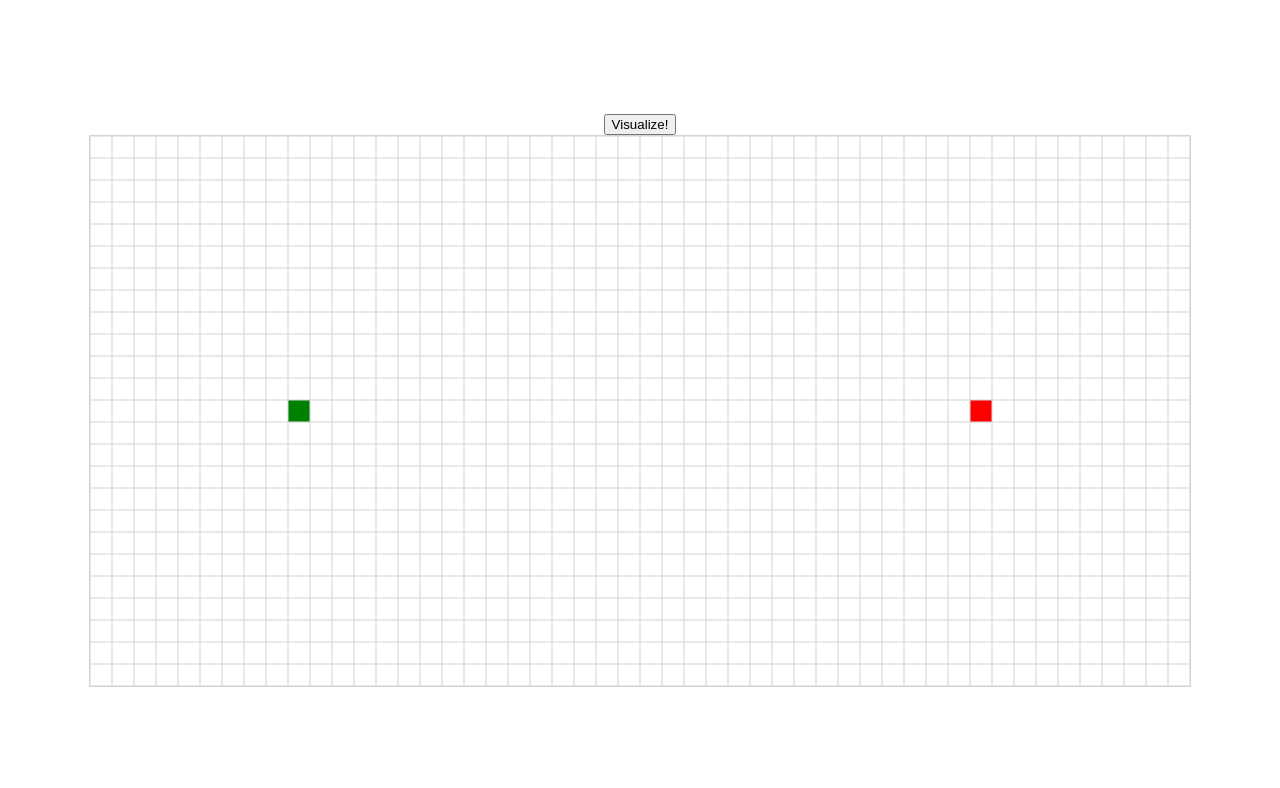
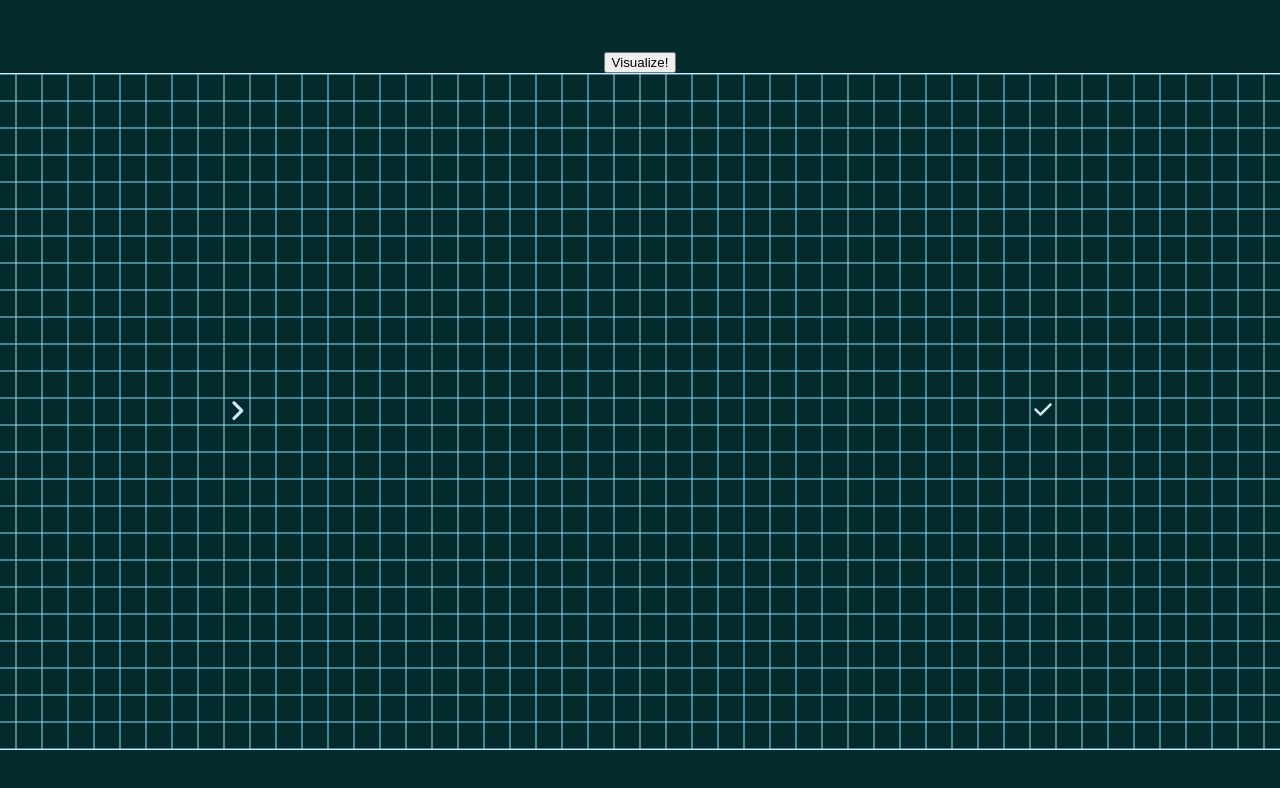
Before and after one commit to Aidan-Simard/Pathfinding-Visualizer, a React (Create React App) app: page / in a window 1280 px wide. Shown: the top 788 px of the page. Built offline with nearby package versions, Linux system fonts and the light colour scheme.

Commit message:
added icons & style changes

```diff
--- a/public/index.html
+++ b/public/index.html
@@ -25,6 +25,7 @@
       Learn how to configure a non-root public URL by running `npm run build`.
     -->
     <title>React App</title>
+    <script src="https://kit.fontawesome.com/1ee35a20fa.js" crossorigin="anonymous"></script>
   </head>
   <body>
     <noscript>You need to enable JavaScript to run this app.</noscript>
--- a/src/components/Node.css
+++ b/src/components/Node.css
@@ -1,37 +1,49 @@
 .node {
-  width: 20px;
+  width: 25px;
   min-width: 15px;
 
-  height: 20px;
+  height: 25px;
 
   padding: 1px;
-  box-shadow: inset 0 0 0 0.5px lightgrey;
-}
-
-.move-start:hover {
-  background-color: green;
-}
-
-.move-end:hover {
-  background-color: red;
+  box-shadow: inset 0 0 0 0.5px #85E0FF;
 }
 
 .start {
-  background-color: green;
+  color: #CDEDF6;
+  font-size: 25px;
 }
 
 .end {
-  background-color: red;
+  color: #CDEDF6;
+  font-size: 20px;
 }
 
 .wall {
-  background-color: black;
+  animation: wall 1s;
+  background-color: #EF7B45;
 }
 
 .visited {
-  background-color: blue;
+  animation: visited 1s;
+  background-color: #5EB1BF
 }
 
 .path {
-  background-color: pink;
+  animation: path 1s;
+  background-color: #CDEDF6;
 }
+
+@keyframes visited {
+  0% { background-color: #042A2B;}
+  100% { background-color: #5EB1BF; }
+}
+
+@keyframes path {
+  0% { background-color: #0094C6; }
+  100% { background-color: #CDEDF6; }
+}
+
+@keyframes wall {
+  0% { background-color: #042A2B;}
+  100% { background-color: #EF7B45; }
+}
--- a/src/components/Node.jsx
+++ b/src/components/Node.jsx
@@ -26,7 +26,11 @@ const Node = (props) => {
       onMouseUp={() => props.onMouseUp()}
       onMouseEnter={() => props.onMouseEnter(props.row, props.col)}
       onClick={() => props.onClick(props.row, props.col)}
-    />
+    >
+      { props.isStartNode ? <i className="fas fa-angle-right va" style={{verticalAlign: "50%"}}></i>
+      : props.isEndNode? <i className="fas fa-check va" style={{verticalAlign: "5%"}}></i>
+      : <div/>}
+    </div>
   )
 }
 
--- a/src/components/Visualizer.css
+++ b/src/components/Visualizer.css
@@ -1,11 +1,11 @@
 .visualizer {
   width : auto;
   max-width: 1100px;
-  min-width: 850px;
+  min-width: 1300px;
 
   display: flex;
   flex-direction: column;
-  border: 1px solid lightgrey;
+  border: 1px solid #CDEDF6;
 }
 
 .row {
--- a/src/components/Visualizer.jsx
+++ b/src/components/Visualizer.jsx
@@ -12,10 +12,9 @@ const Visualizer = (props) => {
 
   const [startCoords, setStartCoords] = useState([Math.floor(NUM_ROWS/2), 9]);
   const [endCoords, setEndCoords] = useState([Math.floor(NUM_ROWS/2), 40]);
-
   const [grid, setGrid] = useState(initGrid());
-
   const [mouseDown, setMouseDown] = useState(false);
+  const [startVis, setStartVis] = useState(false);
 
   useEffect(() => {
     updateGrid();
@@ -85,7 +84,7 @@ const Visualizer = (props) => {
           n.push(graph[row][col-1])
         }
 
-        n = n.filter((node) => !node["isWall"] && !node["isVisited"] && !node["isStartNode"]);
+        n = n.filter((node) => !node["isWall"] && !node["isStartNode"]);
 
         return n
       }
@@ -105,11 +104,23 @@ const Visualizer = (props) => {
     setGrid(g);
   }
 
+  /**
+   * Animate Dijkstra's algorithm.
+   */
   function animateDijkstras() {
+    setStartVis(true);
+    if (startVis) {
+      clearGrid();
+    }
     const [journey, path] = dijkstras(grid, grid[startCoords[0]][startCoords[1]]);
     animatePath(journey, path);
   }
 
+  /**
+   * Animate a journey (visited nodes) and path.
+   * @param {Object[]} journey
+   * @param {Object[]} path
+   */
   function animatePath(journey, path) {
 
     for (let i = 0; i < journey.length; i++) {
@@ -124,6 +135,7 @@ const Visualizer = (props) => {
         setTimeout(() => {
           let row = path[i]["row"];
           let col = path[i]["col"];
+          document.getElementById(row+"-"+col).classList.remove("visited")
           document.getElementById(row+"-"+col).className += " path";
         }
         , 50 * i);
@@ -213,6 +225,22 @@ const Visualizer = (props) => {
     setEndCoords([row, col])
     setGrid(g);
   }
+
+  function clearGrid() {
+    for (let row = 0; row < grid.length; row++) {
+      for (let col = 0; col < grid[row].length; col++) {
+        let node = document.getElementById(row+"-"+col)
+
+        if (node.classList.contains("path")) {
+          node.classList.remove("path");
+        }
+
+        if (node.classList.contains("visited")) {
+          node.classList.remove("visited");
+        }
+      }
+    }
+  }
 }
 
 export default Visualizer;
--- a/src/index.css
+++ b/src/index.css
@@ -6,6 +6,7 @@ body {
     sans-serif;
   -webkit-font-smoothing: antialiased;
   -moz-osx-font-smoothing: grayscale;
+  background-color: #042A2B;
 }
 
 code {
```
